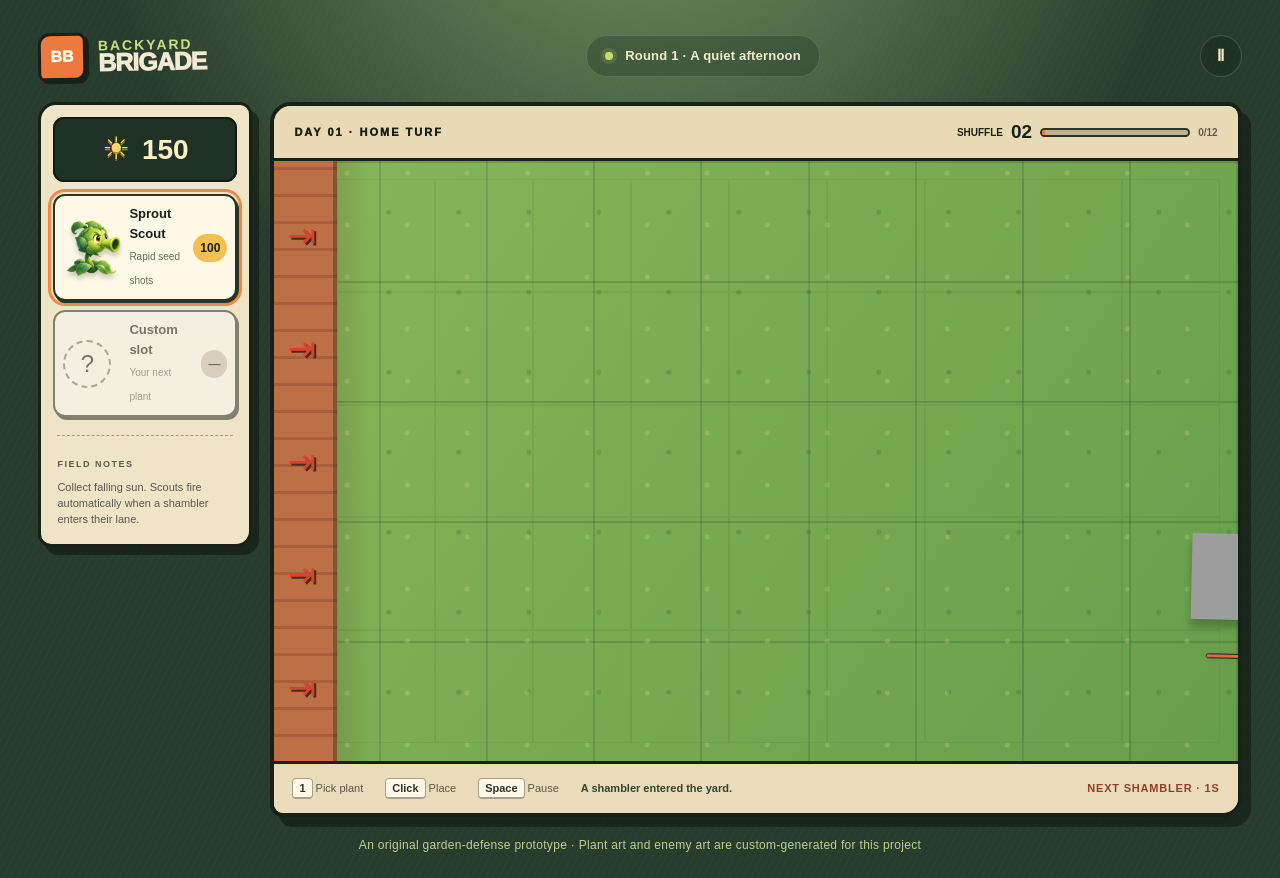
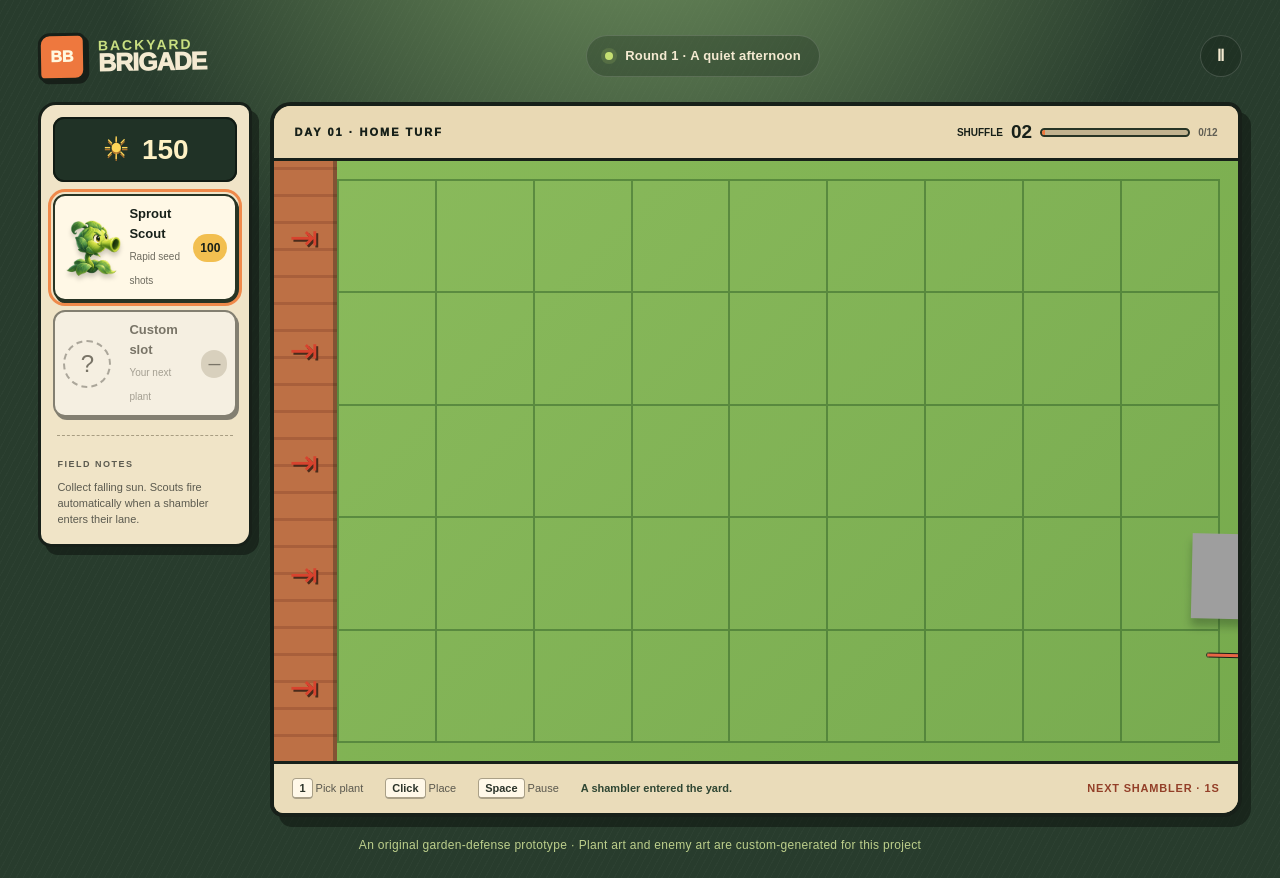
Before and after one commit to ipadthree/plantvsZombie, a Next.js app: page / in a window 1280 px wide. Built offline with nearby package versions, Linux system fonts and the light colour scheme; grey boxes are pictures that could not be loaded.

Commit message:
Clarify the five by nine lawn grid

```diff
--- a/app/globals.css
+++ b/app/globals.css
@@ -18,16 +18,15 @@ button { font:inherit; }
 .sun-counter {height:65px;border-radius:11px;background:#203226;color:#fff1c4;display:flex;align-items:center;justify-content:center;gap:12px;box-shadow:inset 0 0 0 2px #111b14;margin-bottom:12px}.sun-counter span{font-size:31px;color:#ffd658;text-shadow:0 2px #aa702d}.sun-counter b{font-size:28px}
 .seed-card{width:100%;border:2px solid #283424;background:#fff8e6;border-radius:12px;padding:8px;display:grid;grid-template-columns:58px 1fr auto;align-items:center;gap:8px;text-align:left;margin-top:9px;min-height:80px;box-shadow:2px 3px 0 #283424;cursor:pointer;position:relative;overflow:hidden}.seed-card.selected{outline:3px solid #ef894a;outline-offset:2px}.seed-card img{width:58px;height:60px;object-fit:contain;filter:drop-shadow(0 4px 2px rgba(0,0,0,.18))}.seed-card b{display:block;font-size:13px}.seed-card small{font-size:10px;color:#6d6a5e}.seed-card em{font-style:normal;font-size:12px;background:#f2bf50;border-radius:99px;padding:5px 7px;font-weight:900}.seed-card.locked{filter:grayscale(.9);opacity:.56}.seed-placeholder{width:48px;height:48px;border:2px dashed #777;display:grid;place-items:center;border-radius:50%;font-size:24px}
 .stage-frame{border:4px solid #172019;border-radius:21px 14px 19px 13px;overflow:hidden;background:#d7c79c;box-shadow:9px 10px 0 rgba(13,21,15,.55);min-width:0}.stage-hud{height:55px;background:#e9d9b4;display:flex;align-items:center;justify-content:space-between;padding:0 20px;border-bottom:3px solid #172019}.eyebrow{font-size:11px;font-weight:1000;letter-spacing:2px}.wave{display:flex;align-items:center;gap:8px;font-size:10px;font-weight:900}.wave b{font-size:19px}.wave i{width:150px;height:9px;border:2px solid #273425;border-radius:99px;background:#c1b28f;overflow:hidden}.wave u{display:block;width:17%;height:100%;background:var(--orange);text-decoration:none}
-.lawn{height:min(61vw,600px);min-height:430px;position:relative;display:grid;grid-template-columns:repeat(9,1fr);grid-template-rows:repeat(5,1fr);padding:18px 18px 18px 6.5%;overflow:hidden;background:linear-gradient(90deg,rgba(80,50,25,.45),transparent 10%),repeating-linear-gradient(0deg,transparent 0 calc(20% - 2px),rgba(25,65,28,.2) calc(20% - 2px) 20%),repeating-linear-gradient(90deg,transparent 0 calc(11.111% - 2px),rgba(25,65,28,.18) calc(11.111% - 2px) 11.111%),linear-gradient(125deg,#88b659,#679e4b)}
-.lawn:before{content:"";position:absolute;inset:0;background:radial-gradient(circle at 22% 23%,rgba(240,240,160,.18) 0 2px,transparent 3px),radial-gradient(circle at 64% 64%,rgba(29,65,27,.18) 0 2px,transparent 3px);background-size:60px 52px,70px 80px;pointer-events:none}.house-edge{position:absolute;left:0;top:0;bottom:0;width:6.5%;background:repeating-linear-gradient(0deg,#bd7045 0 24px,#a85f3b 24px 27px);border-right:4px solid rgba(42,42,25,.4)}
-.tile{border:1px solid rgba(35,65,26,.08);transition:.18s}.tile:hover{background:rgba(239,238,155,.24);box-shadow:inset 0 0 0 2px rgba(255,248,177,.3)}
+.lawn{height:min(61vw,600px);min-height:430px;position:relative;padding:18px 18px 18px 6.5%;overflow:hidden;background:linear-gradient(135deg,#89ba59 0%,#76aa4d 100%)}
+.lawn:before{content:none}.house-edge{position:absolute;left:0;top:0;bottom:0;width:6.5%;background:repeating-linear-gradient(0deg,#bd7045 0 24px,#a85f3b 24px 27px);border-right:4px solid rgba(42,42,25,.4)}
 .plant-preview{position:absolute;width:10%;height:18%;object-fit:contain;left:28%;top:61%;filter:drop-shadow(0 8px 4px rgba(29,53,23,.38));z-index:2}.zombie-preview{position:absolute;width:16%;height:32%;object-fit:contain;right:5%;top:20%;filter:drop-shadow(0 8px 5px rgba(29,53,23,.35));z-index:2}.mower-preview{position:absolute;left:1.2%;top:42%;font-size:34px;color:#d7432e;text-shadow:2px 2px #4a2b1b;z-index:2}
 .stage-footer{height:52px;padding:0 18px;background:#eadcba;display:flex;align-items:center;gap:22px;border-top:3px solid #172019;font-size:11px;color:#5a584e}.stage-footer kbd{font-family:inherit;border:1px solid #aaa087;border-bottom-width:2px;border-radius:4px;background:#fff8e8;padding:3px 6px;color:#2c342a;font-weight:800}.stage-footer strong{margin-left:auto;color:#933f28;text-transform:uppercase;letter-spacing:.8px}.tip{text-align:center;color:#bed08c;font-size:12px;letter-spacing:.3px;margin:19px 0 0}
 @media(max-width:850px){.round-pill{display:none}.game-wrap{grid-template-columns:1fr}.seed-bar{display:flex;gap:10px;align-items:center;padding:8px;overflow-x:auto}.sun-counter{min-width:90px;margin:0;height:64px}.seed-card{min-width:200px;margin:0}.lawn{height:60vh;min-height:380px}.stage-footer span{display:none}}
 
 /* Live game layer */
-.field-notes{margin:18px 4px 4px;padding-top:14px;border-top:1px dashed #a89d82;color:#5b5a4f}.field-notes b{font-size:9px;letter-spacing:1.5px}.field-notes p{font:11px/1.45 Arial,sans-serif;margin:6px 0 0}.seed-card.unaffordable{filter:saturate(.55);background:#ddd3bd}.wave strong{font-size:10px;color:#615f54}.entity-layer{position:absolute;inset:18px 18px 18px 6.5%;display:grid;grid-template-columns:repeat(9,1fr);grid-template-rows:repeat(5,1fr)}
-.tile{appearance:none;background:transparent;padding:0;cursor:default;position:relative;z-index:1}.placing .tile{cursor:cell}.placing .tile:hover{background:rgba(239,238,155,.3);box-shadow:inset 0 0 0 2px rgba(255,248,177,.5)}
+.field-notes{margin:18px 4px 4px;padding-top:14px;border-top:1px dashed #a89d82;color:#5b5a4f}.field-notes b{font-size:9px;letter-spacing:1.5px}.field-notes p{font:11px/1.45 Arial,sans-serif;margin:6px 0 0}.seed-card.unaffordable{filter:saturate(.55);background:#ddd3bd}.wave strong{font-size:10px;color:#615f54}.entity-layer{position:absolute;inset:18px 18px 18px 6.5%;display:grid;grid-template-columns:repeat(9,1fr);grid-template-rows:repeat(5,1fr);border-top:2px solid rgba(43,91,36,.48);border-left:2px solid rgba(43,91,36,.48)}
+.tile{appearance:none;background:rgba(255,255,255,.015);padding:0;cursor:default;position:relative;z-index:1;border:0;border-right:2px solid rgba(43,91,36,.48);border-bottom:2px solid rgba(43,91,36,.48);transition:background .18s,box-shadow .18s}.placing .tile{cursor:cell}.placing .tile:hover{background:rgba(239,238,155,.3);box-shadow:inset 0 0 0 2px rgba(255,248,177,.5)}
 .entity{position:absolute;transform:translate(-50%,-50%);pointer-events:none;z-index:4}.entity img{width:100%;height:100%;object-fit:contain;user-select:none;filter:drop-shadow(0 8px 4px rgba(25,48,21,.32))}.plant{width:10.5%;height:18.5%;transition:transform .12s}.plant.firing{transform:translate(-47%,-50%) scale(1.06)}.zombie{width:13%;height:29%;animation:shuffle .9s ease-in-out infinite alternate}.zombie.biting{animation:bite .32s ease-in-out infinite alternate}.zombie.hit{filter:sepia(1) saturate(3) brightness(1.3)}
 .health{position:absolute;left:14%;right:14%;bottom:-4px;height:5px;border:1px solid #172019;border-radius:6px;background:#3a3029;overflow:hidden}.health i{display:block;height:100%;background:#e2d34e}.enemy-health{bottom:0}.enemy-health i{background:#e86645}
 .pea{position:absolute;width:14px;height:14px;border:2px solid #284226;border-radius:50%;background:radial-gradient(circle at 35% 30%,#ecfba8 0 18%,#8bc24d 22% 65%,#3d7136 70%);transform:translate(-50%,-50%);z-index:5;box-shadow:0 2px 3px rgba(31,59,25,.34)}
```
